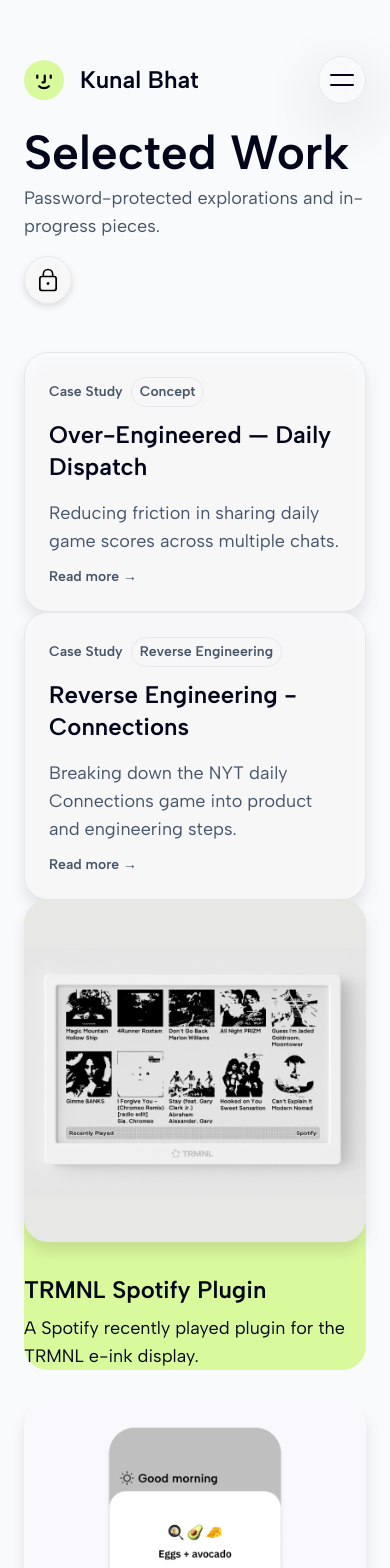
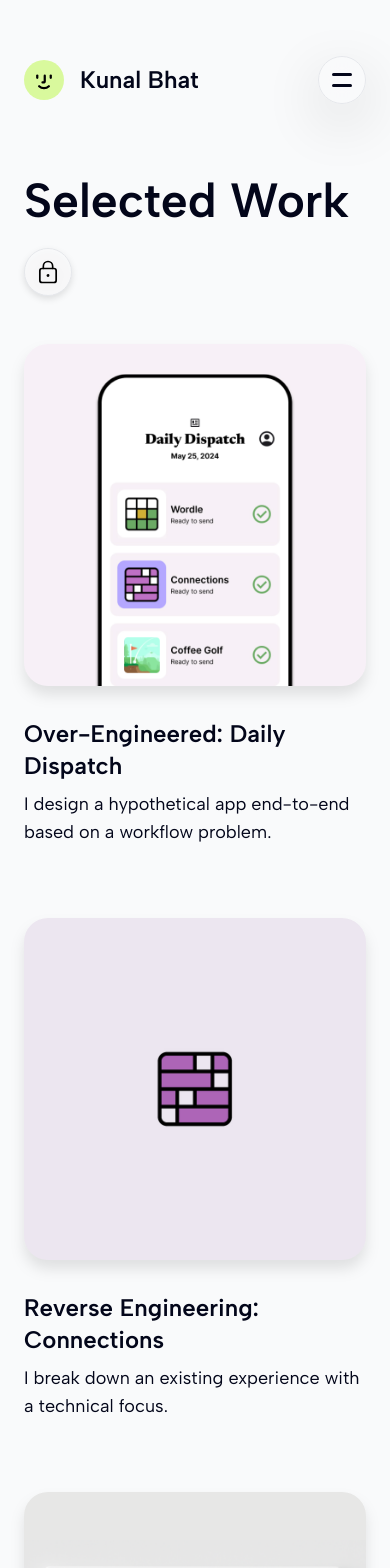
Before and after one commit to kunalbhat/portfolio-2025, a Next.js app: page /work in a window 390 px wide. Shown: the top 1568 px of the page. Built offline with nearby package versions, Linux system fonts and the light colour scheme.

Commit message:
redesign case studies for articles

```diff
--- a/src/app/globals.css
+++ b/src/app/globals.css
@@ -76,7 +76,7 @@
   }
 
   h2 {
-    @apply text-3xl md:text-4xl md:leading-tight leading-tight;
+    @apply text-2xl md:text-4xl leading-relaxed md:leading-tight;
   }
 
   h3 {
@@ -91,7 +91,8 @@
     @apply text-xl font-normal md:leading-relaxed;
   }
 
-  a {
+  h2 a,
+  p a {
     @apply bg-(--accent) text-(--fg);
   }
 
@@ -104,7 +105,7 @@
   }
 
   .portfolio-grid {
-    @apply md:grid md:grid-cols-2 lg:grid-cols-3 gap-x-12 gap-y-16 mb-8 md:mb-16;
+    @apply grid grid-cols-1 gap-y-10 md:grid md:grid-cols-2 lg:grid-cols-3 md:gap-x-12 md:gap-y-16 mb-8 md:mb-16;
   }
 
   @media (prefers-reduced-motion: no-preference) {
--- a/src/app/page.tsx
+++ b/src/app/page.tsx
@@ -11,10 +11,10 @@
       <main className="py-8 min-h-screen">
         <header className="max-w-6xl my-8 md:mb-16">
           <AnimatedHeadline
-            className="mb-12 md:mb-16"
-            text="Kunal Bhat, Product Designer"
+            className="my-16 md:my-32"
+            text="Creative builder with experience as a designer, PM, and engineer."
           />
-          <h2 className="mb-12 md:mb-24 ">
+          <h2 className="mb-12 md:mb-24">
             Currently at{" "}
             <a href="https://www.auraframes.com" target="_blank">
               Aura
--- a/src/app/work/page.tsx
+++ b/src/app/work/page.tsx
@@ -60,35 +60,15 @@
       <SiteHeader />
 
       <main className="py-12 min-h-screen">
-        <header className="max-w-8xl mb-12 md:mb-16 flex flex-col md:flex-row md:items-center md:justify-between gap-4">
+        <header className="max-w-8xl my-12 md:my-16 flex flex-col md:flex-row md:items-center md:justify-between gap-4">
           <div className="max-w-5xl">
             <AnimatedHeadline
               className="mb-2 md:mb-3 md:text-8xl font-semibold"
               text="Selected Work"
             />
-            <p className="text-lg text-(--muted)">
-              Password-protected explorations and in-progress pieces.
-            </p>
           </div>
 
-          <div className="flex items-center gap-3">
-            <button
-              type="button"
-              onClick={revealInput}
-              disabled={isUnlocked}
-              className="h-12 w-12 rounded-full grid place-items-center border border-(--border) bg-(--bg-overlay) drop-shadow-md cursor-pointer disabled:cursor-default"
-              aria-label={isUnlocked ? "Portfolio unlocked" : "Enter portfolio password"}
-            >
-              <Image
-                src={isUnlocked ? "/images/icon-unlock.svg" : "/images/icon-lock.svg"}
-                alt={isUnlocked ? "Unlocked" : "Locked"}
-                width={32}
-                height={32}
-                className="h-7 w-7"
-                priority
-              />
-            </button>
-
+          <div className="flex items-center gap-3 self-start md:self-center">
             {showInput && !isUnlocked ? (
               <form
                 ref={formRef}
@@ -118,6 +98,29 @@
                 </button>
               </form>
             ) : null}
+
+            <button
+              type="button"
+              onClick={revealInput}
+              disabled={isUnlocked}
+              className="h-12 w-12 rounded-full grid place-items-center border border-(--border) bg-(--bg-overlay) drop-shadow-md cursor-pointer disabled:cursor-default"
+              aria-label={
+                isUnlocked ? "Portfolio unlocked" : "Enter portfolio password"
+              }
+            >
+              <Image
+                src={
+                  isUnlocked
+                    ? "/images/icon-unlock.svg"
+                    : "/images/icon-lock.svg"
+                }
+                alt={isUnlocked ? "Unlocked" : "Locked"}
+                width={32}
+                height={32}
+                className="h-7 w-7"
+                priority
+              />
+            </button>
           </div>
         </header>
 
@@ -130,39 +133,46 @@
         <section className="portfolio-grid">
           <Link
             href="/work/daily-dispatch"
-            className="rounded-3xl border border-(--border) bg-(--bg-overlay) drop-shadow-xl p-6 md:p-8 flex flex-col gap-3 hover:opacity-95 transition-opacity"
+            className="block rounded-3xl hover:opacity-95 transition-opacity"
           >
-            <div className="inline-flex items-center gap-2 text-sm font-semibold text-(--muted)">
-              Case Study
-              <span className="px-2 py-1 rounded-full border border-(--border)">
-                Concept
+            <figure className="aspect-square rounded-3xl drop-shadow-xl overflow-hidden">
+              <Image
+                src="/images/daily-dispatch.jpg"
+                alt="Over-Engineered — Daily Dispatch cover"
+                width={800}
+                height={800}
+                className="h-full w-full object-cover"
+                priority
+              />
+            </figure>
+            <figcaption>
+              <h4>Over-Engineered: Daily Dispatch</h4>
+              <span>
+                I design a hypothetical app end-to-end based on a workflow
+                problem.
               </span>
-            </div>
-            <h4 className="mb-1">Over-Engineered — Daily Dispatch</h4>
-            <span className="text-lg text-(--muted)">
-              Reducing friction in sharing daily game scores across multiple chats.
-            </span>
-            <span className="text-sm font-semibold text-(--muted)">
-              Read more →
-            </span>
+            </figcaption>
           </Link>
           <Link
             href="/work/connections"
-            className="rounded-3xl border border-(--border) bg-(--bg-overlay) drop-shadow-xl p-6 md:p-8 flex flex-col gap-3 hover:opacity-95 transition-opacity"
+            className="block rounded-3xl hover:opacity-95 transition-opacity"
           >
-            <div className="inline-flex items-center gap-2 text-sm font-semibold text-(--muted)">
-              Case Study
-              <span className="px-2 py-1 rounded-full border border-(--border)">
-                Reverse Engineering
+            <figure className="aspect-square rounded-3xl drop-shadow-xl overflow-hidden">
+              <Image
+                src="/images/reverse-engineering.jpg"
+                alt="Reverse Engineering - Connections cover"
+                width={800}
+                height={800}
+                className="h-full w-full object-cover"
+                priority
+              />
+            </figure>
+            <figcaption>
+              <h4>Reverse Engineering: Connections</h4>
+              <span>
+                I break down an existing experience with a technical focus.
               </span>
-            </div>
-            <h4 className="mb-1">Reverse Engineering - Connections</h4>
-            <span className="text-lg text-(--muted)">
-              Breaking down the NYT daily Connections game into product and engineering steps.
-            </span>
-            <span className="text-sm font-semibold text-(--muted)">
-              Read more →
-            </span>
+            </figcaption>
           </Link>
           <Link
             href="/work/trmnl"
@@ -198,7 +208,9 @@
             </figure>
             <figcaption>
               <h4>A1C Tracker</h4>
-              <span>Mobile health tracker with at-a-glance biomarker trends.</span>
+              <span>
+                Mobile health tracker with at-a-glance biomarker trends.
+              </span>
             </figcaption>
           </div>
           <div>
--- a/src/components/site-header.tsx
+++ b/src/components/site-header.tsx
@@ -4,12 +4,14 @@
 import Link from "next/link";
 import { motion, useMotionValueEvent, useScroll } from "framer-motion";
 import ThemeToggle from "@/components/theme-toggle";
-import { useEffect, useState } from "react";
+import { useEffect, useRef, useState } from "react";
 
 export default function SiteHeader() {
   const [isAtTop, setIsAtTop] = useState(true);
   const [isMenuOpen, setIsMenuOpen] = useState(false);
   const { scrollY } = useScroll();
+  const mobileMenuRef = useRef<HTMLDivElement | null>(null);
+  const mobileToggleRef = useRef<HTMLButtonElement | null>(null);
 
   useMotionValueEvent(scrollY, "change", (value) => {
     setIsAtTop(value < 40);
@@ -27,6 +29,28 @@
     return () => window.removeEventListener("resize", handleResize);
   }, []);
 
+  // Dismiss mobile menu when clicking outside
+  useEffect(() => {
+    if (!isMenuOpen) return;
+    const handleClickOutside = (event: MouseEvent | TouchEvent) => {
+      const target = event.target as Node | null;
+      if (
+        !target ||
+        mobileMenuRef.current?.contains(target) ||
+        mobileToggleRef.current?.contains(target)
+      ) {
+        return;
+      }
+      setIsMenuOpen(false);
+    };
+    document.addEventListener("mousedown", handleClickOutside);
+    document.addEventListener("touchstart", handleClickOutside);
+    return () => {
+      document.removeEventListener("mousedown", handleClickOutside);
+      document.removeEventListener("touchstart", handleClickOutside);
+    };
+  }, [isMenuOpen]);
+
   return (
     <motion.header
       className="fixed inset-x-0 top-0 z-30 site-header"
@@ -41,14 +65,12 @@
       <div className="max-w-8xl mx-auto px-6 md:px-16">
         <div className="flex items-center justify-between py-6 md:py-8">
           <div className="flex items-center gap-6 md:gap-10">
-            <motion.div
-              className="flex items-center gap-4 transform-gpu transition-all duration-400 ease-[cubic-bezier(0.25,0.8,0.35,1)]"
-              initial={{ opacity: 0, y: 4 }}
-              animate={{ opacity: 1, y: 0 }}
-              transition={{ duration: 0.35, ease: "easeOut" }}
+            <Link
+              href="/"
+              className="group flex items-center gap-4 transform-gpu transition-all duration-400 ease-[cubic-bezier(0.25,0.8,0.35,1)] hover:opacity-90"
             >
               <motion.div
-                className="h-10 w-10 md:h-12 md:w-12 rounded-full bg-(--accent) flex items-center justify-center shrink-0 overflow-hidden"
+                className="h-10 w-10 md:h-12 md:w-12 rounded-full bg-(--accent) flex items-center justify-center shrink-0 overflow-hidden transition-transform duration-300 group-hover:scale-105"
                 initial={{ scale: 0.7, opacity: 0 }}
                 animate={{
                   scale: [0.7, 1.06, 0.98, 1],
@@ -71,35 +93,32 @@
                 />
               </motion.div>
 
-              <Link
-                href="/"
-                className="font-semibold text-2xl text-(--fg) bg-transparent hover:opacity-85 transition-opacity"
-              >
+              <span className="font-semibold text-2xl text-(--fg) bg-transparent">
                 Kunal Bhat
-              </Link>
-            </motion.div>
+              </span>
+            </Link>
           </div>
 
-          <div className="flex items-center gap-4.5">
+          <div className="flex items-center gap-4">
             <nav
-              className="hidden md:flex items-center gap-8 px-5 py-3 rounded-full border border-(--border) bg-[color-mix(in_srgb,var(--bg)70%,transparent)] backdrop-blur-xl shadow-[0_18px_60px_rgba(0,0,0,0.14)] transform-gpu transition-all duration-400 ease-[cubic-bezier(0.25,0.8,0.35,1)]"
+              className="hidden md:flex items-center gap-8 px-5 py-3 rounded-full border border-(--border) bg-(--bg) shadow-[0_18px_60px_rgba(0,0,0,0.14)] transform-gpu transition-all duration-400 ease-[cubic-bezier(0.25,0.8,0.35,1)]"
               aria-label="Primary"
             >
               <Link
                 href="/work"
-                className="text-lg font-semibold text-(--fg) bg-transparent hover:bg-(--bg-overlay) hover:opacity-90 transition-colors px-3 py-1 rounded-full"
+                className="text-(--fg) bg-transparent hover:bg-(--bg-overlay) hover:opacity-90 transition-colors px-3 py-1 rounded-full"
               >
                 Work
               </Link>
               <Link
                 href="/about"
-                className="text-lg font-semibold text-(--fg) bg-transparent hover:bg-(--bg-overlay) hover:opacity-90 transition-colors px-3 py-1 rounded-full"
+                className="text-(--fg) bg-transparent hover:bg-(--bg-overlay) hover:opacity-90 transition-colors px-3 py-1 rounded-full"
               >
                 About
               </Link>
               <a
                 href="https://www.linkedin.com/in/kunal-s-bhat/"
-                className="text-lg font-semibold text-(--fg) bg-transparent hover:bg-(--bg-overlay) hover:opacity-90 transition-colors px-3 py-1 rounded-full"
+                className="text-(--fg) bg-transparent hover:bg-(--bg-overlay) hover:opacity-90 transition-colors px-3 py-1 rounded-full"
               >
                 Contact
               </a>
@@ -110,13 +129,14 @@
 
             <button
               type="button"
+              ref={mobileToggleRef}
               className="md:hidden h-12 w-12 rounded-full bg-[color-mix(in_srgb,var(--bg)70%,transparent)] border border-(--border) backdrop-blur-xl shadow-[0_18px_60px_rgba(0,0,0,0.14)] grid place-items-center"
               aria-label={isMenuOpen ? "Close menu" : "Open menu"}
               onClick={() => setIsMenuOpen((open) => !open)}
             >
               <span className="flex flex-col gap-2">
-                <span className="block h-0.5 w-6 bg-(--fg) rounded-full" />
-                <span className="block h-0.5 w-6 bg-(--fg) rounded-full" />
+                <span className="block h-0.75 w-5 bg-(--fg) rounded-full" />
+                <span className="block h-0.75 w-5 bg-(--fg) rounded-full" />
               </span>
             </button>
           </div>
@@ -133,24 +153,27 @@
           aria-label="Mobile navigation"
         >
           {isMenuOpen ? (
-            <div className="flex flex-col gap-3 bg-[color-mix(in_srgb,var(--bg)70%,transparent)] border border-(--border) rounded-2xl px-4 py-4 shadow-[0_18px_60px_rgba(0,0,0,0.14)] backdrop-blur-xl">
+            <div
+              ref={mobileMenuRef}
+              className="flex flex-col gap-3 bg-[color-mix(in_srgb,var(--bg)70%,transparent)] border border-(--border) rounded-2xl px-4 py-4 shadow-[0_18px_60px_rgba(0,0,0,0.14)] backdrop-blur-xl"
+            >
               <Link
                 href="/work"
-                className="text-base font-semibold text-(--fg) bg-transparent hover:bg-(--bg-overlay) hover:opacity-90 transition-colors px-3 py-1 rounded-full"
+                className="text-lg font-semibold text-(--fg) bg-transparent hover:bg-(--bg-overlay) hover:opacity-90 transition-colors px-3 py-1 rounded-full"
                 onClick={() => setIsMenuOpen(false)}
               >
                 Work
               </Link>
               <Link
                 href="/about"
-                className="text-base font-semibold text-(--fg) bg-transparent hover:bg-(--bg-overlay) hover:opacity-90 transition-colors px-3 py-1 rounded-full"
+                className="text-lg font-semibold text-(--fg) bg-transparent hover:bg-(--bg-overlay) hover:opacity-90 transition-colors px-3 py-1 rounded-full"
                 onClick={() => setIsMenuOpen(false)}
               >
                 About
               </Link>
               <a
                 href="https://www.linkedin.com/in/kunal-s-bhat/"
-                className="text-base font-semibold text-(--fg) bg-transparent hover:bg-(--bg-overlay) hover:opacity-90 transition-colors px-3 py-1 rounded-full"
+                className="text-lg font-semibold text-(--fg) bg-transparent hover:bg-(--bg-overlay) hover:opacity-90 transition-colors px-3 py-1 rounded-full"
                 onClick={() => setIsMenuOpen(false)}
               >
                 Contact
```
Also changed, not shown: public/images/daily-dispatch.jpg (added), public/images/reverse-engineering.jpg (added).
